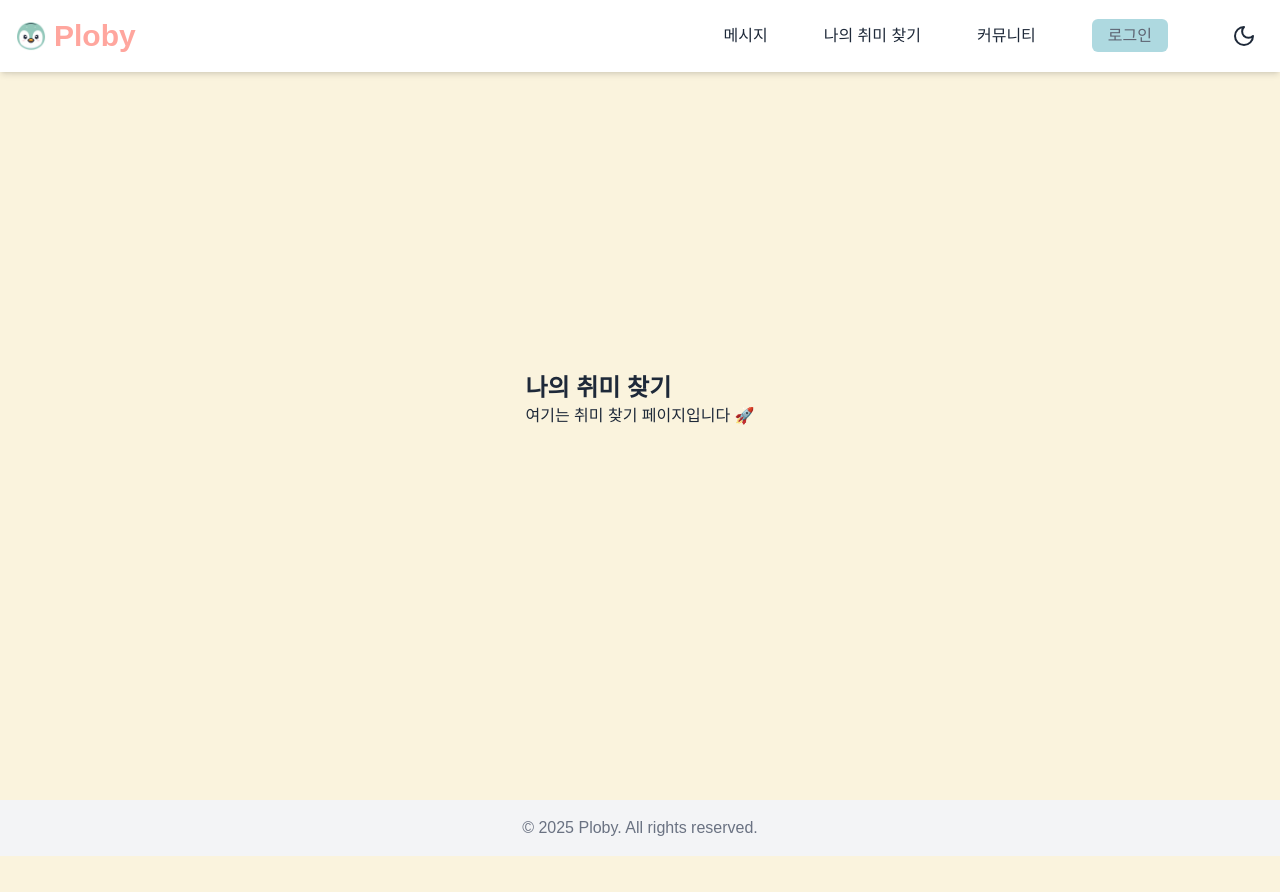
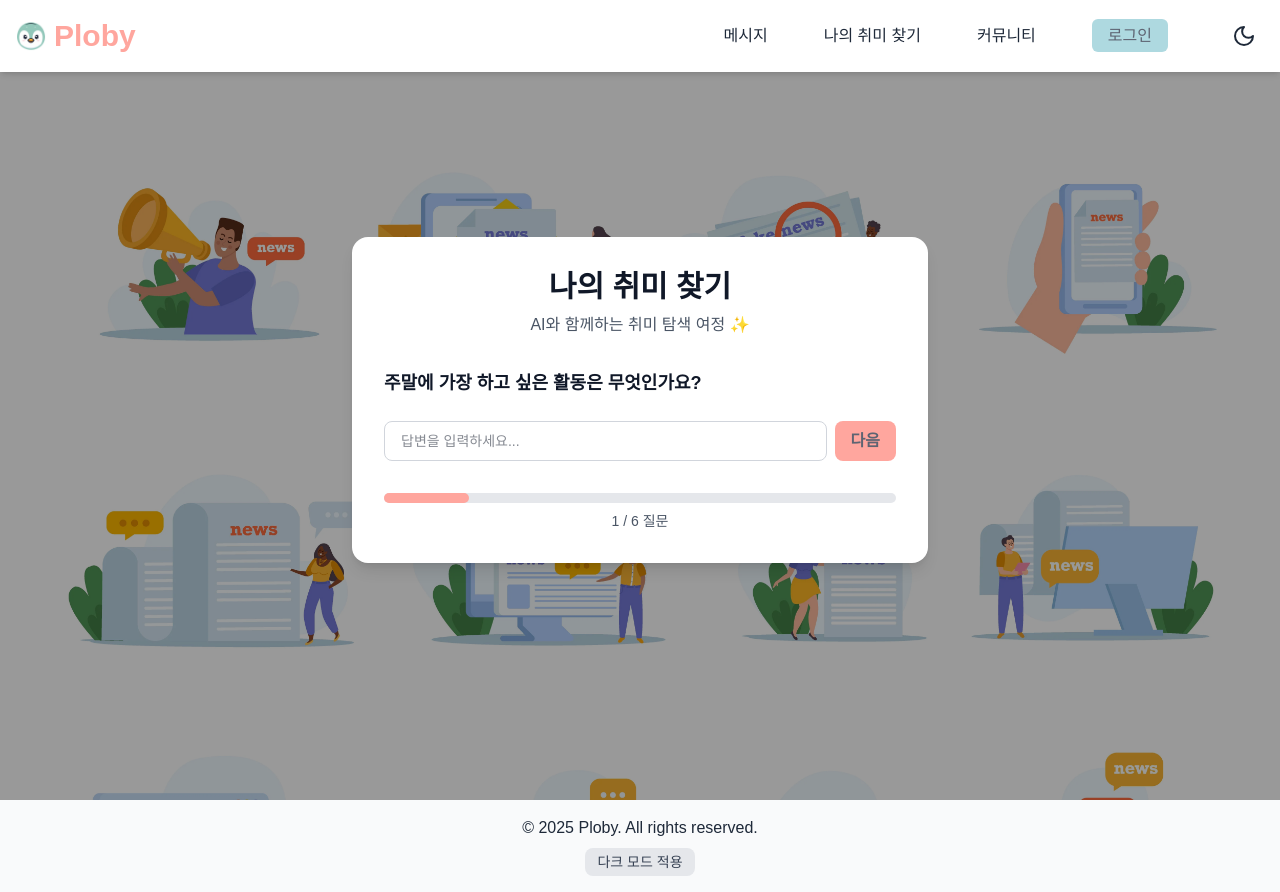
Before and after one commit to jokangmin/ploby-frontend, a Next.js app: page /find-hobby in a window 1280 px wide. Before the commit the page ends 856 px from the top, so only its background shows below. Built offline with nearby package versions, Linux system fonts and the light colour scheme; a web font is replaced by a local one.

Commit message:
나의 취미 찾기 페이지 및 풋터 디자인 초안 작성 완료

```diff
--- a/src/app/find-hobby/page.tsx
+++ b/src/app/find-hobby/page.tsx
@@ -1,11 +1,132 @@
 // src/app/find-hobby/page.tsx
+"use client";
+
+import { useTheme } from "next-themes";
+import Image from "next/image";
+import { useState, useEffect } from "react";
+
 export default function FindHobbyPage() {
+  const { theme } = useTheme();
+  const [mounted, setMounted] = useState(false);
+  const [step, setStep] = useState(0);
+  const [answers, setAnswers] = useState<string[]>([]);
+  const [textAnswer, setTextAnswer] = useState(""); // 모든 text 질문 입력값 관리
+
+  useEffect(() => {
+    setMounted(true);
+  }, []);
+
+  if (!mounted) return null;
+
+  // 다크모드 색상 클래스
+  const bgClass = theme === "dark" ? "bg-gray-900" : "bg-gray-50";
+  const cardBgClass = theme === "dark" ? "bg-gray-800" : "bg-white";
+  const textPrimary = theme === "dark" ? "text-white" : "text-gray-900";
+  const textSecondary = theme === "dark" ? "text-gray-300" : "text-gray-600";
+  const inputBg =
+    theme === "dark"
+      ? "bg-gray-700 border-gray-600 text-white placeholder-gray-400"
+      : "bg-white border-gray-300 text-gray-900";
+
+  // 질문 리스트
+  const questions = [
+    { q: "주말에 가장 하고 싶은 활동은 무엇인가요?", type: "text" },
+    { q: "실내/실외 중 어떤 활동을 선호하나요?", type: "choice", options: ["실내", "실외"] },
+    { q: "혼자보다는 함께하는 활동을 좋아하시나요?", type: "choice", options: ["혼자", "함께"] },
+    { q: "새로운 기술을 배우는 걸 즐기시나요?", type: "choice", options: ["예", "아니오"] },
+    { q: "운동을 좋아하시나요?", type: "choice", options: ["네", "아니요"] },
+    { q: "여행을 간다면 어떤 목적지를 선호하시나요?", type: "text" },
+  ];
+
+  const current = questions[step];
+
+  const handleNext = (answer: string) => {
+    setAnswers((prev) => {
+      const updated = [...prev];
+      updated[step] = answer;
+      return updated;
+    });
+    setTextAnswer(""); // text input 초기화
+
+    if (step < questions.length - 1) {
+      setStep(step + 1);
+    } else {
+      alert("AI가 당신의 취미를 분석 중입니다! 🚀");
+      console.log("답변:", answers);
+    }
+  };
+
   return (
-    <main className="flex items-center justify-center h-screen">
-        <div>
-            <h1 className="text-2xl font-bold">나의 취미 찾기</h1>
-            <p>여기는 취미 찾기 페이지입니다 🚀</p>
+    <main className={`relative flex items-center justify-center min-h-screen`}>
+
+      {/* 배경 이미지 */}
+      <Image
+        src="/images/hero/hobby_find.webp"
+        alt="플로비 취미 찾기 배경"
+        fill
+        className="object-cover"
+        priority
+      />
+
+      <div className="absolute inset-0 bg-black/40" />
+
+      <div className={`relative w-full max-w-xl p-8 rounded-2xl shadow-lg ${cardBgClass}`}>
+        {/* 헤더 */}
+        <div className="text-center mb-8">
+          <h1 className={`text-3xl font-extrabold ${textPrimary}`}>나의 취미 찾기</h1>
+          <p className={`mt-2 ${textSecondary}`}>AI와 함께하는 취미 탐색 여정 ✨</p>
         </div>
+
+        {/* 질문 */}
+        <div className="space-y-6">
+          <h2 className={`text-lg font-semibold ${textPrimary}`}>{current.q}</h2>
+
+          {current.type === "choice" && (
+            <div className="grid grid-cols-1 sm:grid-cols-2 gap-4">
+              {current.options?.map((choice, i) => (
+                <button
+                  key={i}
+                  onClick={() => handleNext(choice)}
+                  className="py-3 px-4 bg-ploby-400 hover:bg-ploby-300 text-ploby-500 font-bold rounded-lg shadow-md transition"
+                >
+                  {choice}
+                </button>
+              ))}
+            </div>
+          )}
+
+          {current.type === "text" && (
+            <div className="flex gap-2">
+              <input
+                type="text"
+                value={textAnswer}
+                onChange={(e) => setTextAnswer(e.target.value)}
+                placeholder="답변을 입력하세요..."
+                className={`flex-1 border rounded-lg px-4 py-2 text-sm ${inputBg}`}
+              />
+              <button
+                onClick={() => textAnswer.trim() && handleNext(textAnswer)}
+                className="px-4 py-2 bg-ploby-100 text-ploby-500 font-bold rounded-lg hover:bg-ploby-200 transition"
+              >
+                다음
+              </button>
+            </div>
+          )}
+        </div>
+
+        {/* 진행 상황 */}
+        <div className="mt-8">
+          <div className="w-full bg-gray-200 rounded-full h-2.5 dark:bg-gray-700">
+            <div
+              className="bg-ploby-100 h-2.5 rounded-full transition-all duration-500"
+              style={{ width: `${((step + 1) / questions.length) * 100}%` }}
+            />
+          </div>
+          <p className={`mt-2 text-sm text-center ${textSecondary}`}>
+            {step + 1} / {questions.length} 질문
+          </p>
+        </div>
+      </div>
     </main>
   );
 }
--- a/src/components/Footer.tsx
+++ b/src/components/Footer.tsx
@@ -1,11 +1,25 @@
 "use client";
 
 import React from "react";
+import { useTheme } from "next-themes";
 
 export default function Footer() {
+  const { theme, setTheme } = useTheme();
+
+
+  const bgClass = theme === "dark" ? "bg-gray-900" : "bg-gray-50";
+
   return (
-    <footer className="bg-gray-100 p-4 text-center text-gray-500">
-      © 2025 Ploby. All rights reserved.
+    <footer className={`p-4 text-center transition-colors duration-300 ${bgClass}`}>
+      <p>© 2025 Ploby. All rights reserved.</p>
+
+      {/* 다크모드 토글 버튼 */}
+      <button
+        onClick={() => setTheme(theme === "dark" ? "light" : "dark")}
+        className="mt-2 px-3 py-1 rounded-lg bg-gray-200 dark:bg-gray-700 text-sm text-gray-700 dark:text-gray-200 hover:opacity-80 transition"
+      >
+        {theme === "dark" ? "라이트 모드 적용" : "다크 모드 적용"}
+      </button>
     </footer>
   );
 }
```
Also changed, not shown: public/images/hero/hobby_find.webp (added).
